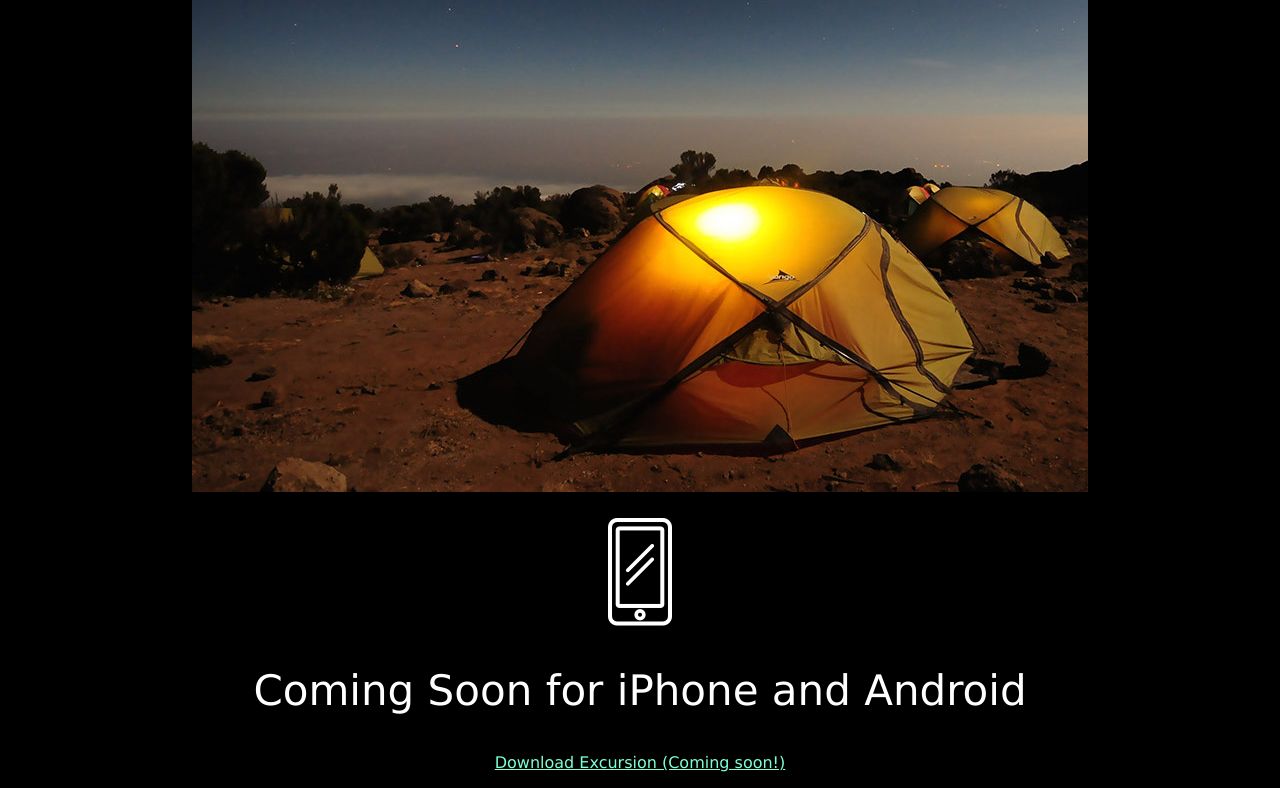
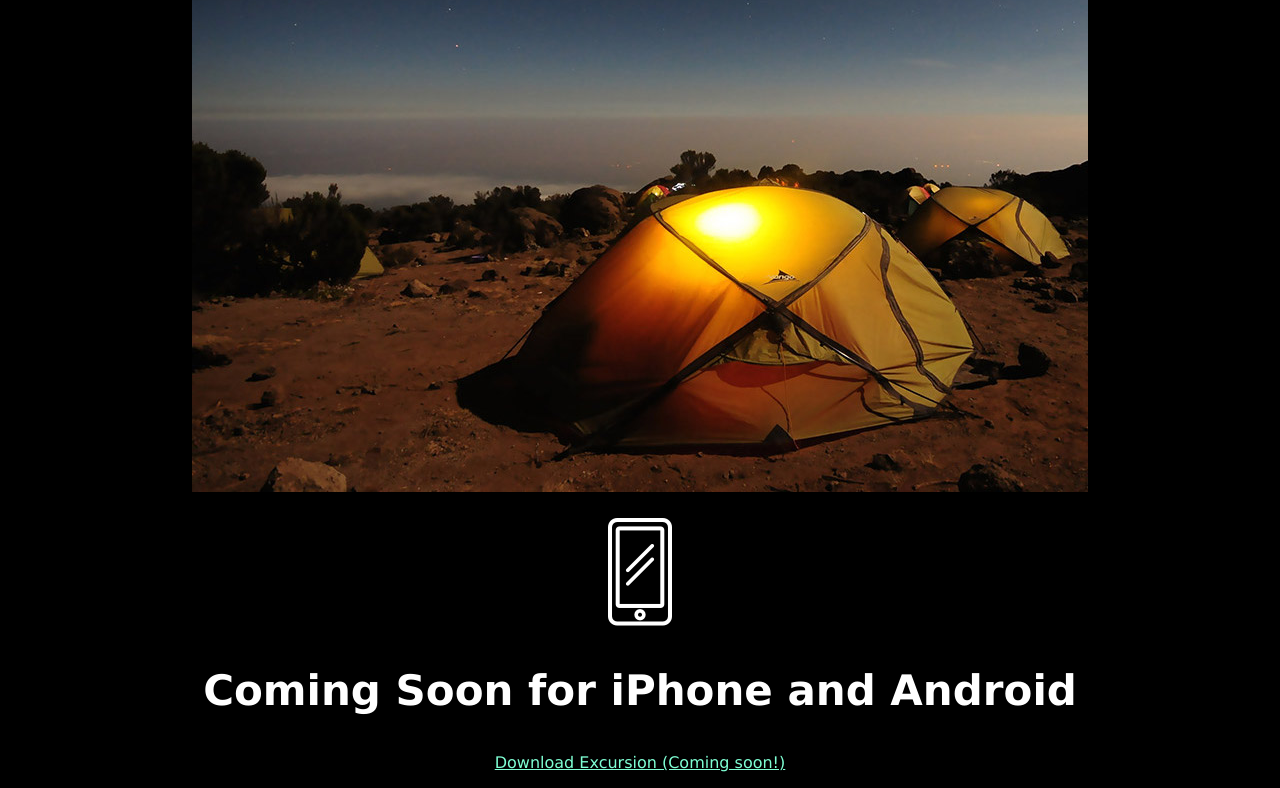
Before and after one commit to elizabethzhenliu/excursion, a plain HTML site: page index.html in a window 1280 px wide. Shown: the part 582-1370 px from the top of the page. Drawn offline with Linux system fonts and the light colour scheme.

Commit message:
Fix h2 font weight.

```diff
--- a/resources/css/style.css
+++ b/resources/css/style.css
@@ -11,7 +11,7 @@ h1 {
 }
 
 h2{
-	font-weight: 300;
+	font-weight: 300px;
 	font-size: 42px;
 }
 
```
